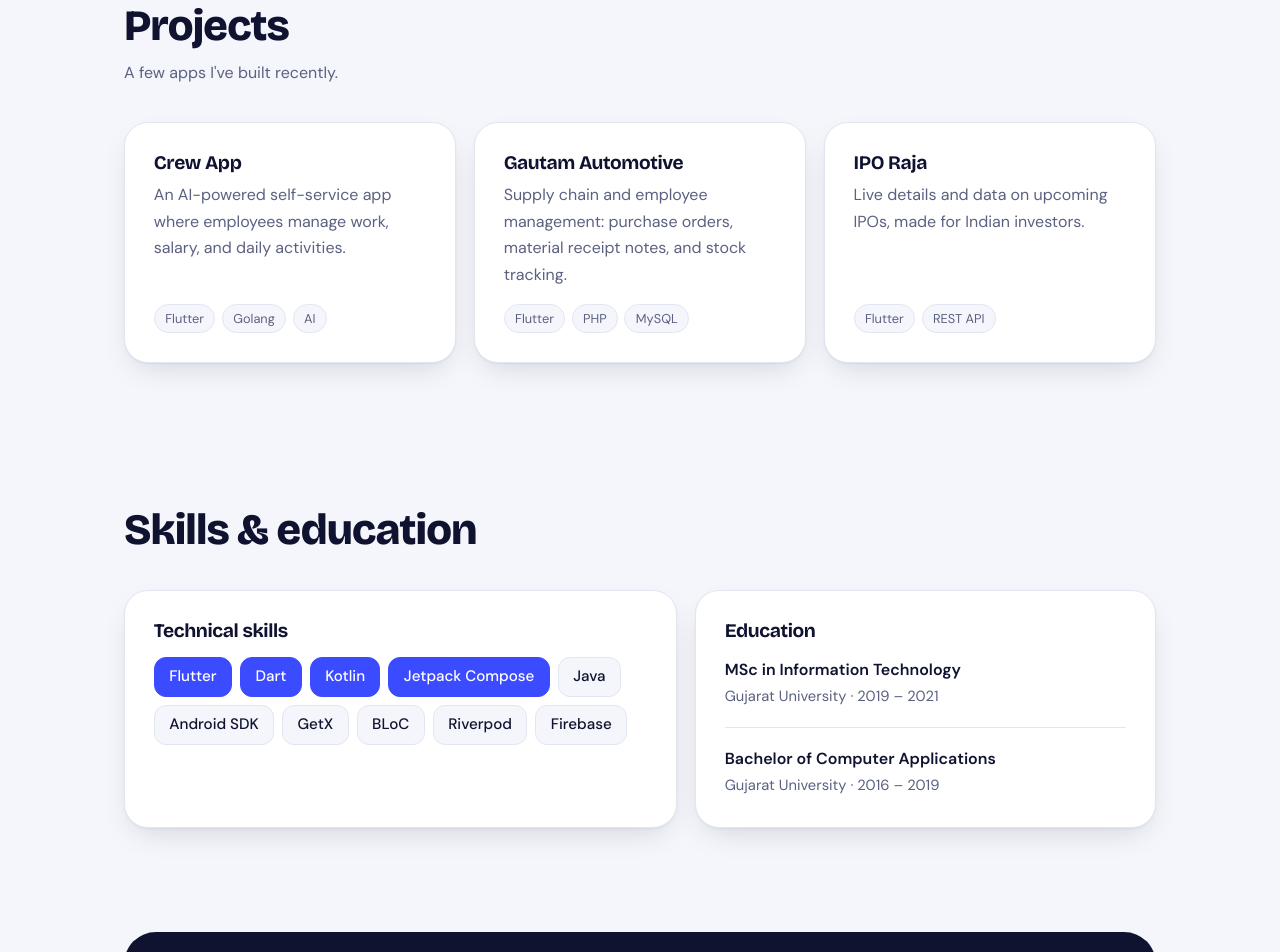
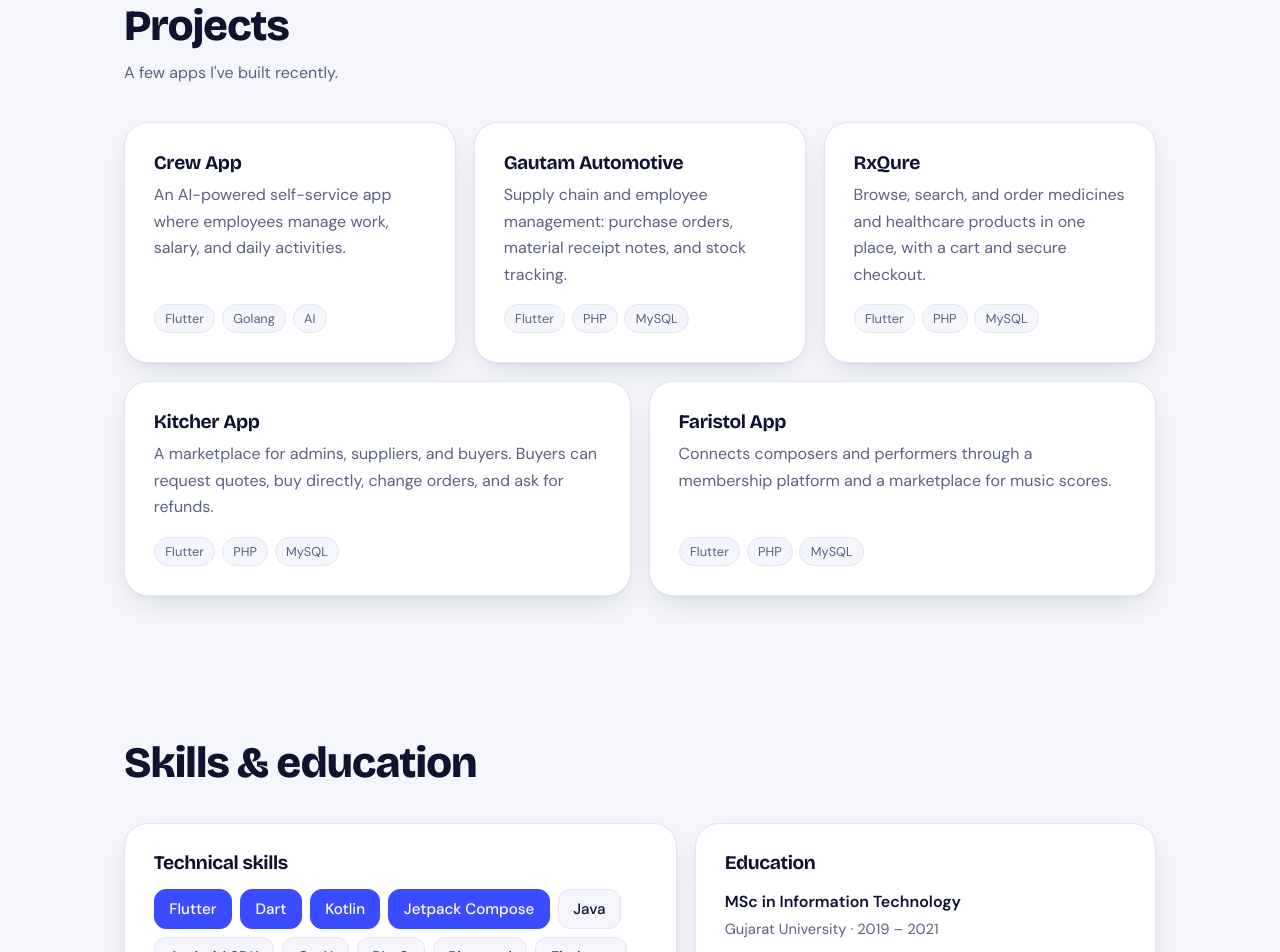
Before and after one commit to ws718239-gif/ws718239-gif.github.io, a plain HTML site: page index.html in a window 1280 px wide. Shown: the part 2103-3055 px from the top of the page. Drawn offline with nearby package versions, Linux system fonts and the light colour scheme.

Commit message:
Modify project entries in index.html
Updated project details and added new projects to the portfolio section.

```diff
--- a/index.html
+++ b/index.html
@@ -90,11 +90,12 @@ section{padding:4.5rem 0}
 .proj{display:flex;flex-direction:column;gap:.6rem;transition:transform .25s,box-shadow .25s}
 .proj:hover{transform:translateY(-4px)}
 .proj{grid-column:span 2}
+.proj:nth-child(n+4){grid-column:span 3}
 .proj h3{font-size:1.4rem}
 .proj p{color:var(--muted);flex:1}
 .tags{display:flex;flex-wrap:wrap;gap:.4rem;margin-top:.4rem}
 .tags span{font-size:.8rem;padding:.2rem .65rem;border-radius:99px;border:1px solid var(--line);color:var(--muted);background:var(--bg)}
-@media(max-width:760px){.grid{grid-template-columns:1fr}.proj{grid-column:auto}}
+@media(max-width:760px){.grid{grid-template-columns:1fr}.proj:nth-child(n){grid-column:auto}}
 
 /* Skills */
 .skills{display:grid;grid-template-columns:1.2fr 1fr;gap:1.1rem}
@@ -207,9 +208,19 @@ footer{text-align:center;color:var(--muted);font-size:.9rem;padding-bottom:2.5re
         <div class="tags"><span>Flutter</span><span>PHP</span><span>MySQL</span></div>
       </article>
       <article class="card proj">
-        <h3>IPO Raja</h3>
-        <p>Live details and data on upcoming IPOs, made for Indian investors.</p>
-        <div class="tags"><span>Flutter</span><span>REST API</span></div>
+        <h3>RxQure</h3>
+        <p>Browse, search, and order medicines and healthcare products in one place, with a cart and secure checkout.</p>
+        <div class="tags"><span>Flutter</span><span>PHP</span><span>MySQL</span></div>
+      </article>
+      <article class="card proj">
+        <h3>Kitcher App</h3>
+        <p>A marketplace for admins, suppliers, and buyers. Buyers can request quotes, buy directly, change orders, and ask for refunds.</p>
+        <div class="tags"><span>Flutter</span><span>PHP</span><span>MySQL</span></div>
+      </article>
+      <article class="card proj">
+        <h3>Faristol App</h3>
+        <p>Connects composers and performers through a membership platform and a marketplace for music scores.</p>
+        <div class="tags"><span>Flutter</span><span>PHP</span><span>MySQL</span></div>
       </article>
     </div>
   </section>
```
